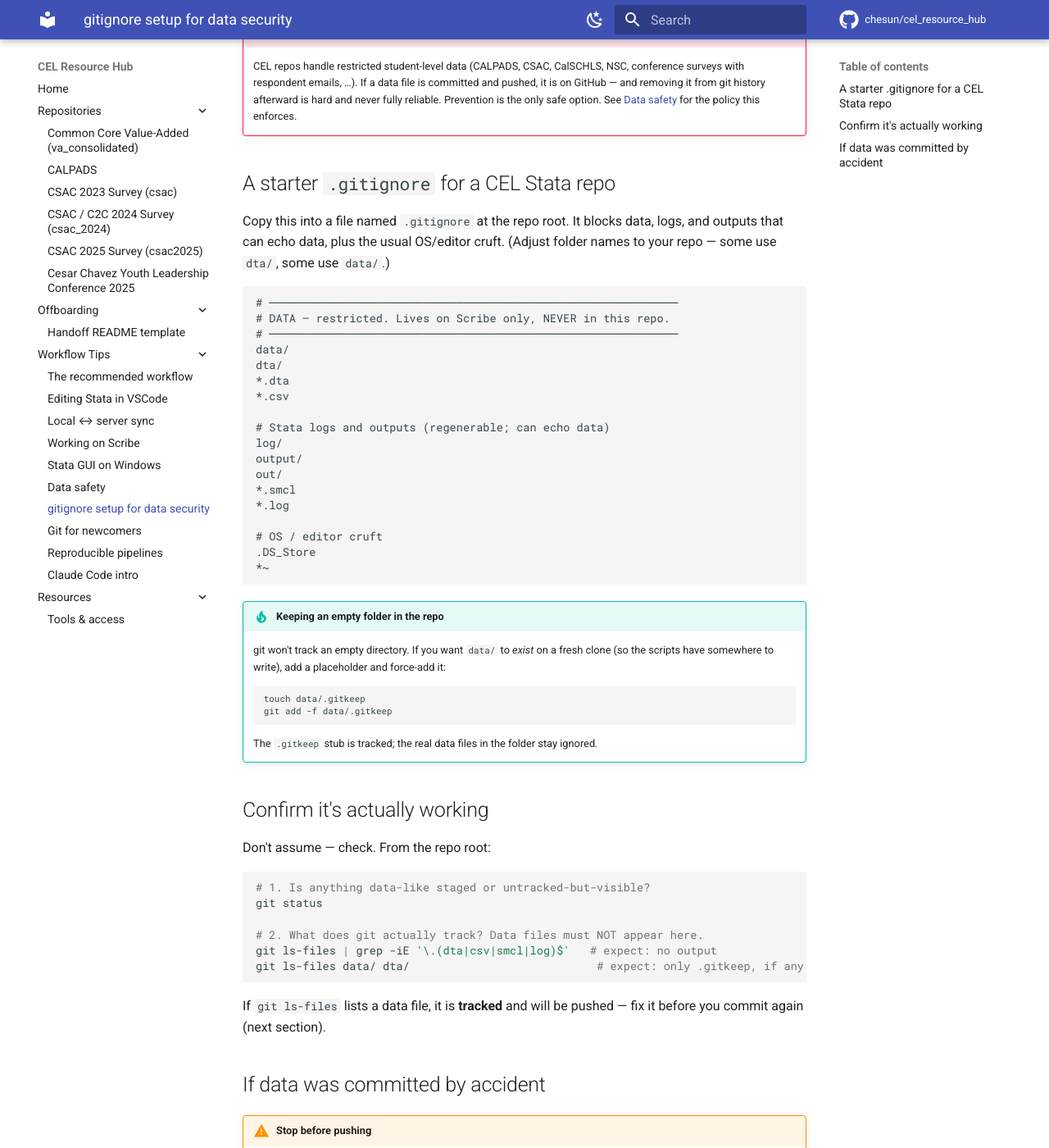
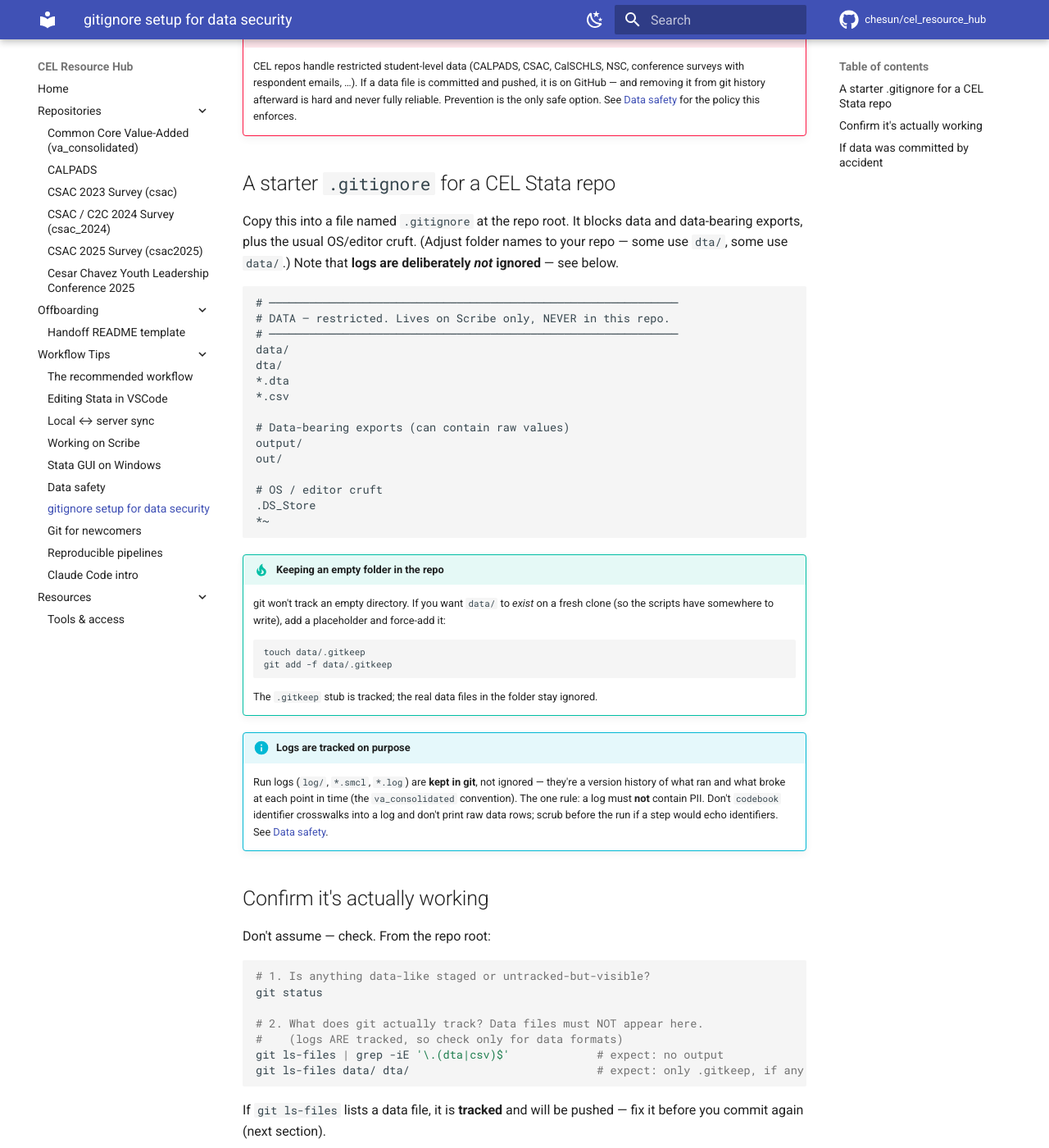
Before and after one commit to chesun/cel_resource_hub, an MkDocs documentation site: the page built from docs/workflow-tips/gitignore-setup.md, in a window 1280 px wide and 1400 px high, scrolled down 256 px. Shown: the whole window at 82% size. Built offline with MkDocs 1.6.1 and Material for MkDocs 9.7.7, drawn with Linux system fonts in a browser that asks for light colours; comment, search, counter and statistics services are not loaded.

Commit message:
Offboarding standard: drop cold-read requirement; track logs in git
Remove the 'someone else runs it on Scribe' cold-read acceptance test (unrealistic). Switch the log policy to match va_consolidated: run logs are tracked in git (a version history of what ran when) rather than gitignored — with the rule that logs must not print PII. Updated gitignore-setup template + verify check and data-safety accordingly.

Co-Authored-By: Claude Opus 4.8 (1M context) <noreply@anthropic.com>

````diff
--- a/docs/workflow-tips/gitignore-setup.md
+++ b/docs/workflow-tips/gitignore-setup.md
@@ -13,9 +13,9 @@ slips through.
 
 ## A starter `.gitignore` for a CEL Stata repo
 
-Copy this into a file named `.gitignore` at the repo root. It blocks data, logs, and outputs
-that can echo data, plus the usual OS/editor cruft. (Adjust folder names to your repo — some
-use `dta/`, some use `data/`.)
+Copy this into a file named `.gitignore` at the repo root. It blocks data and data-bearing
+exports, plus the usual OS/editor cruft. (Adjust folder names to your repo — some use `dta/`,
+some use `data/`.) Note that **logs are deliberately *not* ignored** — see below.
 
 ```gitignore
 # ─────────────────────────────────────────────────────────────
@@ -26,12 +26,9 @@ dta/
 *.dta
 *.csv
 
-# Stata logs and outputs (regenerable; can echo data)
-log/
+# Data-bearing exports (can contain raw values)
 output/
 out/
-*.smcl
-*.log
 
 # OS / editor cruft
 .DS_Store
@@ -49,6 +46,13 @@ out/
 
     The `.gitkeep` stub is tracked; the real data files in the folder stay ignored.
 
+!!! info "Logs are tracked on purpose"
+    Run logs (`log/`, `*.smcl`, `*.log`) are **kept in git**, not ignored — they're a version
+    history of what ran and what broke at each point in time (the `va_consolidated` convention).
+    The one rule: a log must **not** contain PII. Don't `codebook` identifier crosswalks into a
+    log and don't print raw data rows; scrub before the run if a step would echo identifiers.
+    See [Data safety](data-safety.md).
+
 ## Confirm it's actually working
 
 Don't assume — check. From the repo root:
@@ -58,7 +62,8 @@ Don't assume — check. From the repo root:
 git status
 
 # 2. What does git actually track? Data files must NOT appear here.
-git ls-files | grep -iE '\.(dta|csv|smcl|log)$'   # expect: no output
+#    (logs ARE tracked, so check only for data formats)
+git ls-files | grep -iE '\.(dta|csv)$'             # expect: no output
 git ls-files data/ dta/                            # expect: only .gitkeep, if any
 ```
 
````
Also changed, not shown: docs/offboarding/index.md (+2 -3 lines), docs/workflow-tips/data-safety.md (+9 -4 lines).
